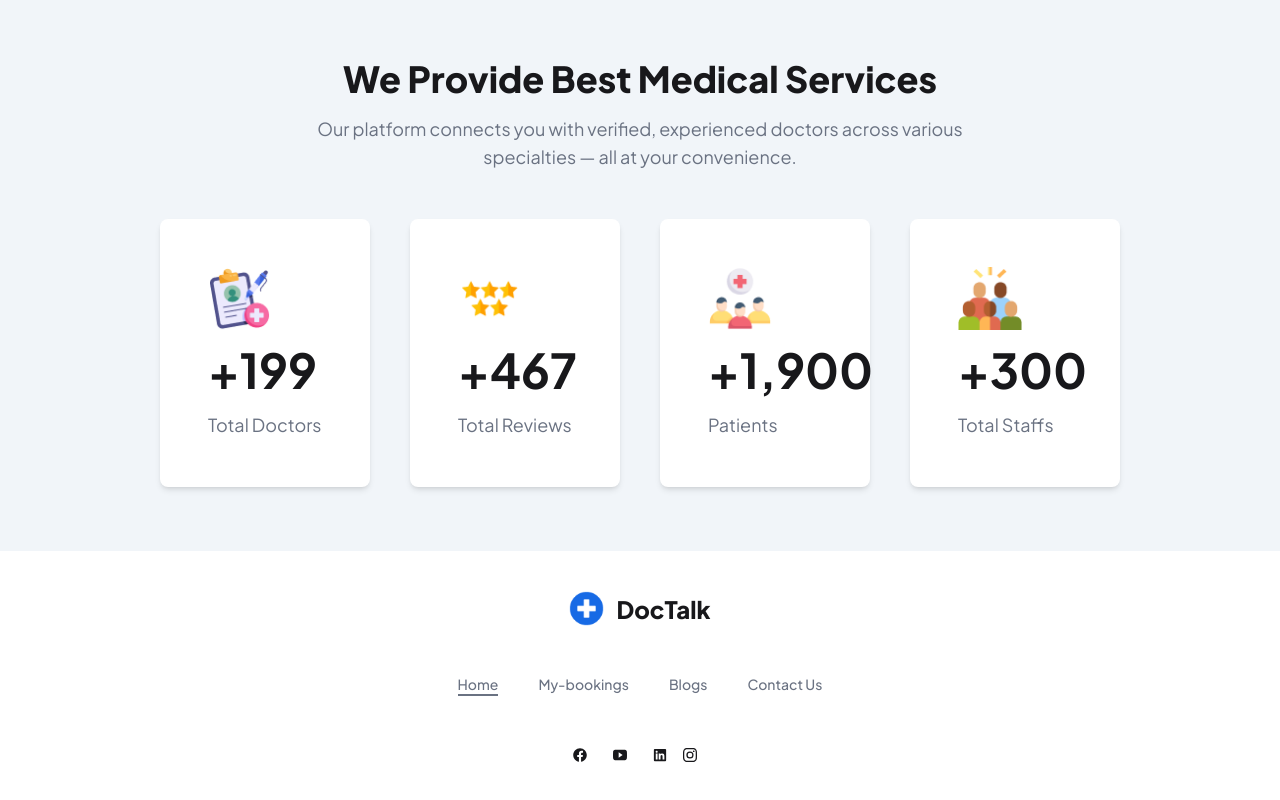
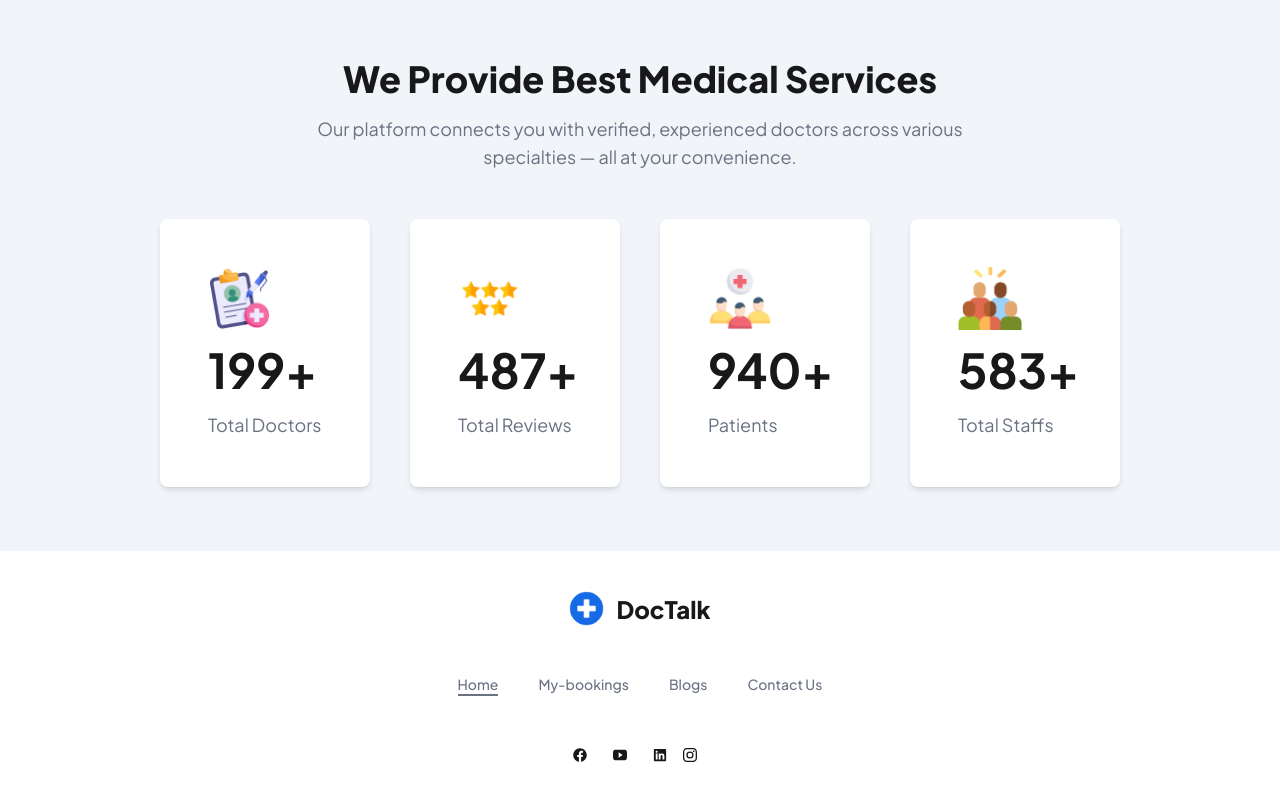
Before and after one commit to Suprotik007/doc-talk, a React (Vite) app: page / in a window 1280 px wide. Shown: the part 1255-2055 px from the top of the page. Built offline with nearby package versions, Linux system fonts and the light colour scheme.

Commit message:
fixed countup issue

```diff
--- a/src/Components/Service.jsx
+++ b/src/Components/Service.jsx
@@ -16,18 +16,33 @@ const Service = () => {
         {/* Card 1 */}
         <div className="text-left bg-white p-6 sm:p-8 lg:p-12 shadow-md rounded-lg">
           <img className="pb-4 w-16" src="/assets/success-doctor.png" alt="Doctors" />
-          <CountUp prefix="+" start={0} end={199} delay={1}>
+          <CountUp  start={0}
+  end={199}
+  delay={2}
+  duration={4}
+  suffix="+"
+  enableScrollSpy
+  scrollSpyOnce
+>
             {({ countUpRef }) => (
               <span className="font-bold text-3xl sm:text-4xl lg:text-5xl" ref={countUpRef}></span>
             )}
           </CountUp>
+
           <p className="text-base sm:text-lg pt-4 text-gray-500">Total Doctors</p>
         </div>
 
         {/* Card- 2 */}
         <div className="text-left bg-white p-6 sm:p-8 lg:p-12 shadow-md rounded-lg">
           <img className="pb-4 w-16" src="/assets/success-review.png" alt="Reviews" />
-          <CountUp prefix="+" start={0} end={467} delay={1}>
+          <CountUp start={0}
+  end={487}
+  delay={2}
+  duration={4}
+  suffix="+"
+  enableScrollSpy
+ scrollSpyOnce
+>
             {({ countUpRef }) => (
               <span className="font-bold text-3xl sm:text-4xl lg:text-5xl" ref={countUpRef}></span>
             )}
@@ -38,7 +53,14 @@ const Service = () => {
         {/* Card -3 */}
         <div className="text-left bg-white p-6 sm:p-8 lg:p-12 shadow-md rounded-lg">
           <img className="pb-4 w-16" src="/assets/success-patients.png" alt="Patients" />
-          <CountUp prefix="+" start={0} end={1900} delay={1}>
+          <CountUp  start={0}
+  end={940}
+  delay={2}
+  duration={4}
+  suffix="+"
+  enableScrollSpy
+  scrollSpyOnce
+>
             {({ countUpRef }) => (
               <span className="font-bold text-3xl sm:text-4xl lg:text-5xl" ref={countUpRef}></span>
             )}
@@ -49,7 +71,14 @@ const Service = () => {
         {/* Card-- 4 */}
         <div className="text-left bg-white p-6 sm:p-8 lg:p-12 shadow-md rounded-lg">
           <img className="pb-4 w-16" src="/assets/success-staffs.png" alt="Staffs" />
-          <CountUp prefix="+" start={0} end={300} delay={1}>
+          <CountUp start={0}
+  end={583}
+  delay={2}
+  duration={4}
+  suffix="+"
+  enableScrollSpy
+ scrollSpyOnce
+>
             {({ countUpRef }) => (
               <span className="font-bold text-3xl sm:text-4xl lg:text-5xl" ref={countUpRef}></span>
             )}
```
